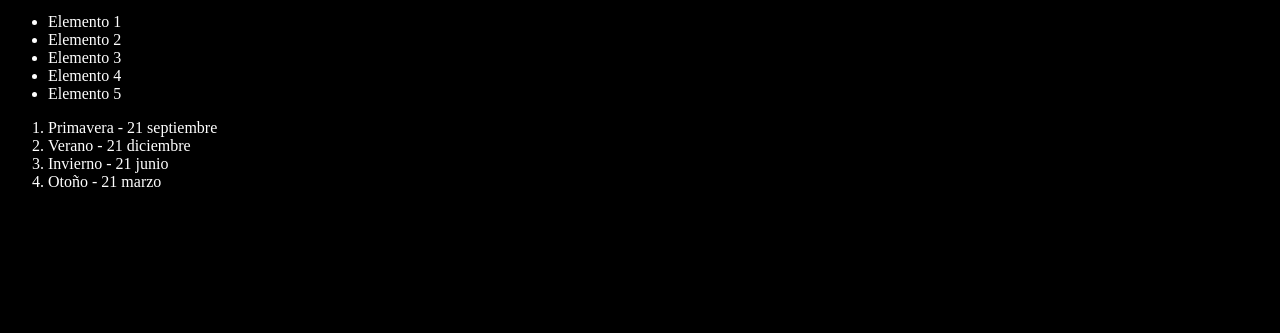
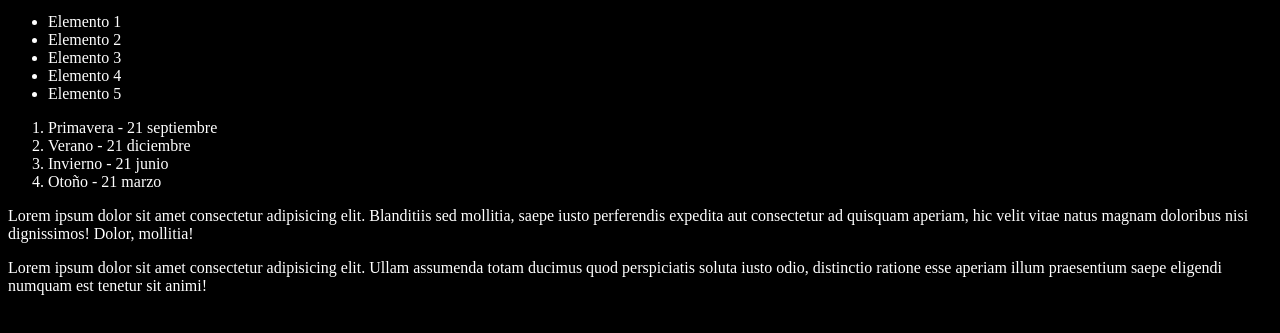
Before and after one commit to AleRuiz275/curso-git, a plain HTML site: page index.html in a window 1280 px wide. Shown: the part 101-434 px from the top of the page. Drawn offline with Linux system fonts and the light colour scheme.

Commit message:
Agregando parrafos

```diff
--- a/index.html
+++ b/index.html
@@ -26,6 +26,18 @@
       <li>Invierno - 21 junio</li>
       <li>Otoño - 21 marzo</li>
     </ol>
+
+    <p>
+      Lorem ipsum dolor sit amet consectetur adipisicing elit. Blanditiis sed
+      mollitia, saepe iusto perferendis expedita aut consectetur ad quisquam
+      aperiam, hic velit vitae natus magnam doloribus nisi dignissimos! Dolor,
+      mollitia!
+    </p>
+    <p>
+      Lorem ipsum dolor sit amet consectetur adipisicing elit. Ullam assumenda
+      totam ducimus quod perspiciatis soluta iusto odio, distinctio ratione esse
+      aperiam illum praesentium saepe eligendi numquam est tenetur sit animi!
+    </p>
     <script src="index.js "></script>
   </body>
 </html>
```
